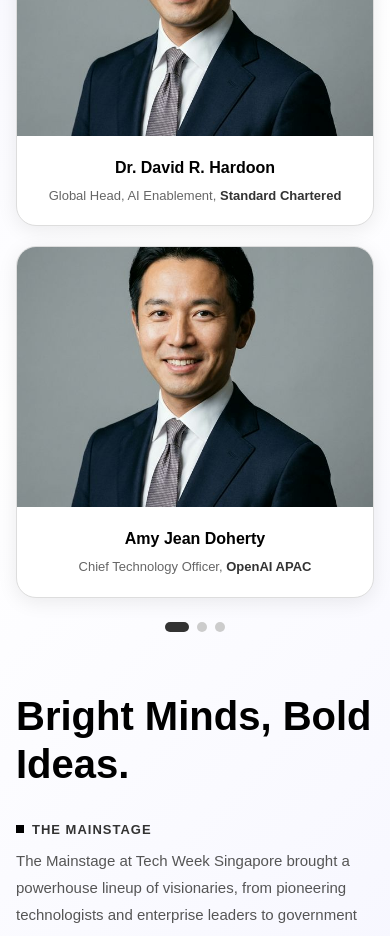
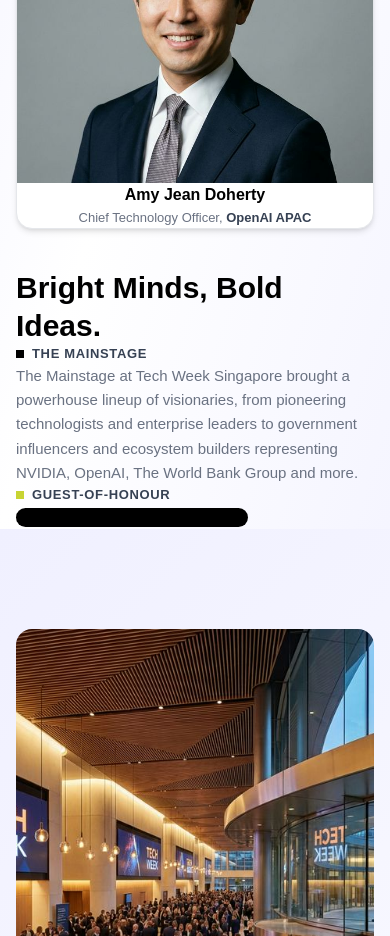
Before and after one commit to victoribironke/babcock-tech-week, a Next.js app: page / in a window 390 px wide. Shown: the part 3960-4896 px from the top of the page. Built offline with nearby package versions, Linux system fonts and the light colour scheme; a web font is replaced by a local one.

Commit message:
feat: migrate SpeakersSection to Tailwind CSS and add responsive styling

```diff
--- a/app/components/SpeakersSection.tsx
+++ b/app/components/SpeakersSection.tsx
@@ -28,81 +28,36 @@ export default function SpeakersSection() {
   const [active, setActive] = useState(0);
 
   return (
-    <section
-      style={{
-        background:
-          "linear-gradient(135deg, #f0f0ff 0%, #ffffff 50%, #f5f5ff 100%)",
-        padding: "100px 40px",
-        color: "#000",
-      }}
-    >
-      <div
-        className="speakers-grid"
-        style={{
-          maxWidth: "1300px",
-          margin: "0 auto",
-          display: "grid",
-          gridTemplateColumns: "1fr 1fr",
-          gap: "60px",
-          alignItems: "start",
-        }}
-      >
+    <section className="bg-gradient-to-br from-[#f0f0ff] via-white to-[#f5f5ff] py-16 md:py-24 px-4 md:px-10 text-black">
+      <div className="max-w-[1300px] mx-auto grid grid-cols-1 md:grid-cols-2 gap-10 md:gap-16 items-start">
         {/* Left: Speakers Carousel */}
         <div>
-          <h2
-            style={{
-              fontSize: "36px",
-              fontWeight: 700,
-              marginBottom: "40px",
-              color: "#000",
-            }}
-          >
+          <h2 className="text-2xl md:text-4xl font-bold mb-8 md:mb-10 text-black">
             2025 Mainstage Speakers
           </h2>
 
-          <div
-            className="speakers-carousel"
-            style={{ display: "flex", gap: "20px", overflow: "hidden" }}
-          >
+          <div className="flex flex-col md:flex-row gap-5 md:overflow-hidden">
             {speakers.map((speaker, idx) => (
               <div
                 key={idx}
-                className="speaker-card"
+                className="md:min-w-[260px] md:flex-[0_0_260px] border border-gray-200 rounded-2xl overflow-hidden bg-white shadow-md transition-transform duration-300"
                 style={{
-                  minWidth: "260px",
-                  flex: "0 0 260px",
-                  border: "1px solid #ddd",
-                  borderRadius: "20px",
-                  overflow: "hidden",
-                  background: "white",
-                  boxShadow: "0 4px 20px rgba(0,0,0,0.08)",
-                  transition: "transform 0.3s ease",
                   transform: `translateX(-${active * 280}px)`,
                 }}
               >
-                <div style={{ position: "relative", height: "260px" }}>
+                <div className="relative h-[260px]">
                   <Image
                     src={speaker.image}
                     alt={speaker.name}
                     fill
-                    style={{ objectFit: "cover" }}
+                    className="object-cover"
                   />
                 </div>
-                <div style={{ padding: "20px", textAlign: "center" }}>
-                  <h4
-                    style={{
-                      fontSize: "16px",
-                      fontWeight: 700,
-                      marginBottom: "6px",
-                    }}
-                  >
-                    {speaker.name}
-                  </h4>
-                  <p
-                    style={{ fontSize: "13px", color: "#666", lineHeight: 1.5 }}
-                  >
+                <div className="p-5 text-center">
+                  <h4 className="text-base font-bold mb-1.5">{speaker.name}</h4>
+                  <p className="text-[13px] text-gray-500 leading-relaxed">
                     {speaker.title},{" "}
-                    <strong style={{ color: "#333" }}>{speaker.company}</strong>
+                    <strong className="text-gray-700">{speaker.company}</strong>
                   </p>
                 </div>
               </div>
@@ -110,129 +65,45 @@ export default function SpeakersSection() {
           </div>
 
           {/* Pagination Dots */}
-          <div
-            style={{
-              display: "flex",
-              gap: "8px",
-              marginTop: "24px",
-              justifyContent: "center",
-            }}
-          >
+          <div className="hidden md:flex gap-2 mt-6 justify-center">
             {speakers.map((_, idx) => (
               <button
                 key={idx}
                 onClick={() => setActive(idx)}
-                style={{
-                  width: idx === active ? "24px" : "10px",
-                  height: "10px",
-                  borderRadius: "5px",
-                  background: idx === active ? "#333" : "#ccc",
-                  border: "none",
-                  cursor: "pointer",
-                  transition: "all 0.3s ease",
-                }}
+                className={`h-2.5 rounded-full border-none cursor-pointer transition-all ${
+                  idx === active ? "w-6 bg-gray-700" : "w-2.5 bg-gray-300"
+                }`}
               />
             ))}
           </div>
         </div>
 
         {/* Right: Description */}
-        <div style={{ paddingTop: "20px" }}>
-          <h2
-            style={{
-              fontSize: "40px",
-              fontWeight: 700,
-              marginBottom: "32px",
-              color: "#000",
-              lineHeight: 1.2,
-            }}
-          >
+        <div className="pt-0 md:pt-5">
+          <h2 className="text-3xl md:text-[40px] font-bold mb-8 text-black leading-tight">
             Bright Minds, Bold Ideas.
           </h2>
 
-          <div
-            style={{
-              fontSize: "13px",
-              fontWeight: 700,
-              letterSpacing: "1px",
-              textTransform: "uppercase",
-              color: "#333",
-              marginBottom: "8px",
-              display: "flex",
-              alignItems: "center",
-              gap: "8px",
-            }}
-          >
-            <span
-              style={{
-                width: "8px",
-                height: "8px",
-                background: "#000",
-                display: "inline-block",
-              }}
-            />
+          <div className="text-[13px] font-bold tracking-wider uppercase text-gray-700 mb-2 flex items-center gap-2">
+            <span className="w-2 h-2 bg-black inline-block" />
             THE MAINSTAGE
           </div>
 
-          <p
-            style={{
-              fontSize: "15px",
-              color: "#555",
-              lineHeight: 1.8,
-              marginBottom: "24px",
-            }}
-          >
+          <p className="text-[15px] text-gray-500 leading-relaxed mb-6">
             The Mainstage at Tech Week Singapore brought a powerhouse lineup of
             visionaries, from pioneering technologists and enterprise leaders to
             government influencers and ecosystem builders representing NVIDIA,
             OpenAI, The World Bank Group and more.
           </p>
 
-          <div
-            style={{
-              fontSize: "13px",
-              fontWeight: 700,
-              letterSpacing: "1px",
-              textTransform: "uppercase",
-              color: "#333",
-              marginBottom: "16px",
-              display: "flex",
-              alignItems: "center",
-              gap: "8px",
-            }}
-          >
-            <span
-              style={{
-                width: "8px",
-                height: "8px",
-                background: "#C8D433",
-                display: "inline-block",
-              }}
-            />
+          <div className="text-[13px] font-bold tracking-wider uppercase text-gray-700 mb-4 flex items-center gap-2">
+            <span className="w-2 h-2 bg-lime inline-block" />
             GUEST-OF-HONOUR
           </div>
 
           <a
             href="#"
-            style={{
-              display: "inline-block",
-              background: "#000",
-              color: "white",
-              padding: "16px 36px",
-              borderRadius: "80px",
-              fontSize: "13px",
-              fontWeight: 700,
-              letterSpacing: "2px",
-              textTransform: "uppercase",
-              transition: "all 0.3s ease",
-              marginTop: "16px",
-            }}
-            onMouseEnter={(e) => {
-              e.currentTarget.style.background = "#333";
-            }}
-            onMouseLeave={(e) => {
-              e.currentTarget.style.background = "#000";
-            }}
+            className="inline-block bg-black text-white py-4 px-9 rounded-full text-[13px] font-bold tracking-widest uppercase hover:bg-gray-800 transition-all mt-4"
           >
             MAINSTAGE PROGRAMME 2025
           </a>
```
